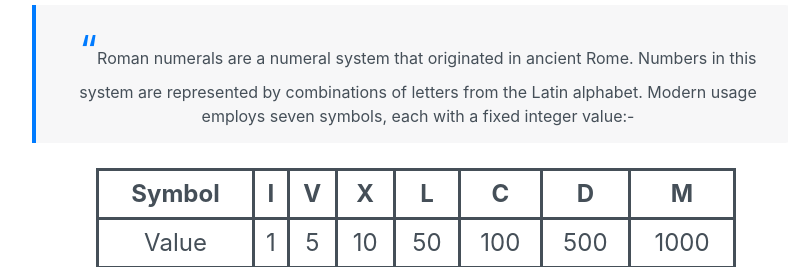
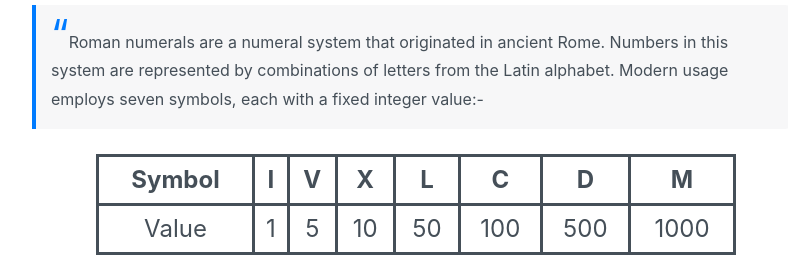
Before and after one commit to hokkichan/freecodecamp-projects, a plain HTML site: page javascript-algorithms-and-data-structures/roman-numeral-converter/index.html in a window 1280 px wide. Shown: the part 81-348 px from the top of the page, without its empty margins (224-1012 px from the left). Drawn offline with nearby package versions, Linux system fonts and the light colour scheme.

Commit message:
Update meta data

```diff
--- a/javascript-algorithms-and-data-structures/roman-numeral-converter/index.html
+++ b/javascript-algorithms-and-data-structures/roman-numeral-converter/index.html
@@ -3,6 +3,12 @@
 <head>
   <!-- Bootatrap CSS -->
 <link rel="stylesheet" href="https://stackpath.bootstrapcdn.com/bootstrap/4.5.2/css/bootstrap.min.css" integrity="sha384-JcKb8q3iqJ61gNV9KGb8thSsNjpSL0n8PARn9HuZOnIxN0hoP+VmmDGMN5t9UJ0Z" crossorigin="anonymous">
+
+<meta name="description" content="Simple app converting numerals to Roman numbers" />
+<meta name="title" property="og:title" content="Roman Numeral Converter" />
+<meta property="og:type" content="Website" />
+<meta name="image" property="og:image" content="https://hokkichan.github.io/freecodecamp-projects/javascript-algorithms-and-data-structures/images/roman-numeral-converter.png" />
+<meta name="description" property="og:description" content="Screenshot" /><meta name="author" content="Hokki Chan" />
 
 </head>
 <body>
@@ -64,10 +70,11 @@ blockquote {
   padding: 15px;
   background-color: #F7F7F8;
   width: 60%;
-  text-align: center;
+  text-align: left;
   border-top-right-radius: 15px;
   border-bottom-right-radius: 15px;
   margin: auto;
+  line-height: 1.8em;
 }
 
 .quote::before {
```
